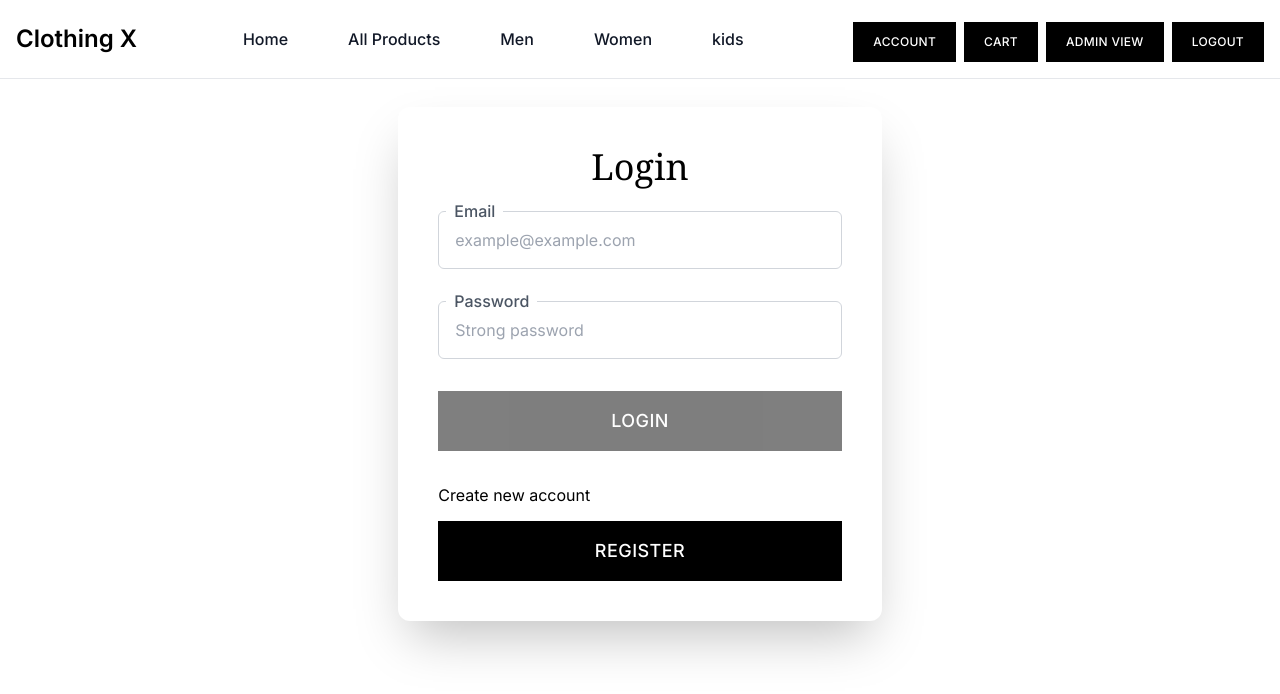
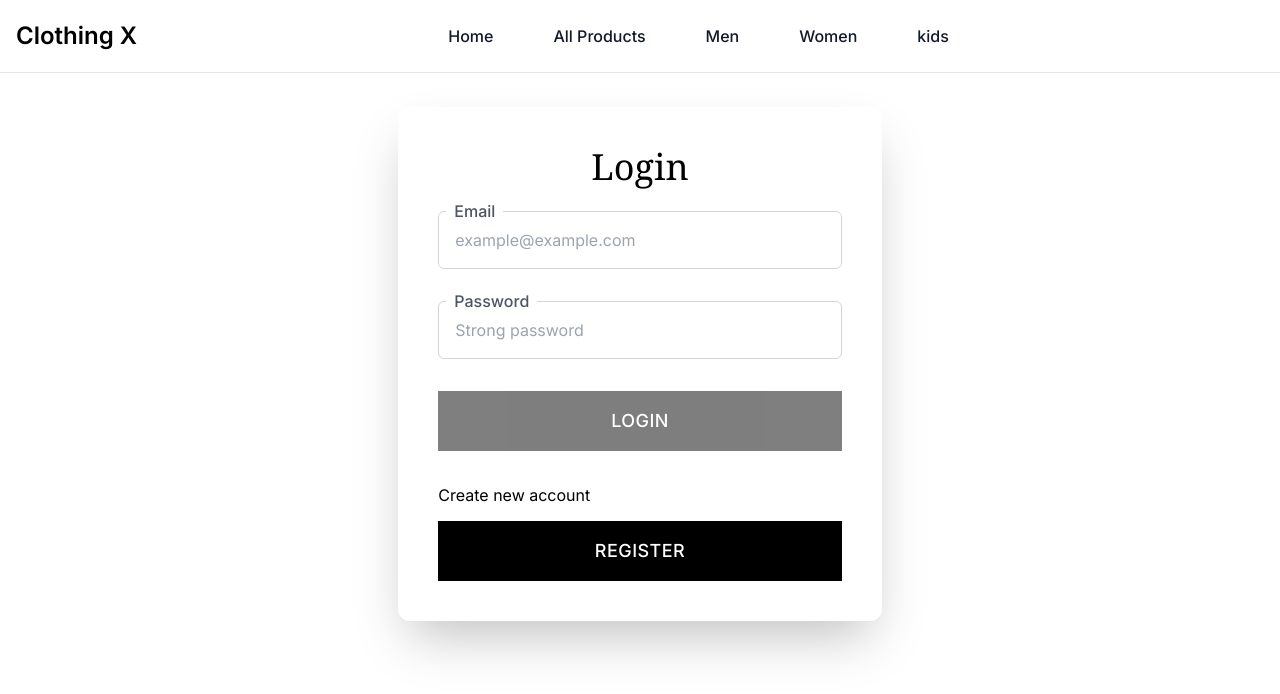
Before and after one commit to benroz3/e-commerce-clothes, a Next.js app: page /login in a window 1280 px wide. Shown: the top 694 px of the page. Built offline with nearby package versions, Linux system fonts and the light colour scheme.

Commit message:
created logout
created logout functionality, fixed navbar buttons and updated login page to prevent user from re-entering it after logging in

```diff
--- a/src/app/login/page.tsx
+++ b/src/app/login/page.tsx
@@ -1,14 +1,15 @@
 "use client";
-import { useState } from "react";
+import { useEffect, useState } from "react";
 import { useRouter } from "next/navigation";
-import { useDispatch } from "react-redux";
+import { useDispatch, useSelector } from "react-redux";
 import { toast } from "react-toastify";
 import Cookies from "js-cookie";
 import InputComponent from "@/components/InputComponent";
 import PageTransition from "@/components/PageTransition";
 import { loginFormControls } from "@/data/formControls";
 import { loginUser } from "@/utils/apiCalls";
-import { setUser } from "@/redux/slices/userSlice";
+import { setIsAuthUser, setUser } from "@/redux/slices/userSlice";
+import { RootState } from "@/utils/types";
 
 const Login = () => {
   const initialUser: { [key: string]: string } = {
@@ -19,6 +20,18 @@ const Login = () => {
   const router = useRouter();
   const dispatch = useDispatch();
   const [userData, setUserData] = useState(initialUser);
+
+  useEffect(() => {
+    if (Cookies.get("token") !== undefined) {
+      dispatch(setIsAuthUser(Cookies.get("token") !== undefined));
+      dispatch(setUser(JSON.parse(localStorage.getItem("user") || "")));
+    }
+  }, [Cookies]);
+
+  const { isAuthUser } = useSelector((state: RootState) => state.user);
+  useEffect(() => {
+    if (isAuthUser) router.push("/");
+  }, [isAuthUser, router]);
 
   const isUserValid = () => {
     return (
--- a/src/app/page.tsx
+++ b/src/app/page.tsx
@@ -1,18 +1,20 @@
 "use client";
 import { useEffect } from "react";
+import { useRouter } from "next/navigation";
 import { useDispatch } from "react-redux";
 import Cookies from "js-cookie";
 import PageTransition from "@/components/PageTransition";
 import { setIsAuthUser, setUser } from "@/redux/slices/userSlice";
 
 export default function Home() {
+  const router = useRouter();
   const dispatch = useDispatch();
 
   useEffect(() => {
     if (Cookies.get("token") !== undefined) {
       dispatch(setIsAuthUser(Cookies.get("token") !== undefined));
       dispatch(setUser(JSON.parse(localStorage.getItem("user") || "")));
-    }
+    } else router.push("/login");
   }, [Cookies]);
 
   return (
--- a/src/app/register/page.tsx
+++ b/src/app/register/page.tsx
@@ -1,12 +1,15 @@
 "use client";
-import { useState } from "react";
+import { useEffect, useState } from "react";
 import { useRouter } from "next/navigation";
+import { useDispatch } from "react-redux";
+import Cookies from "js-cookie";
 import { toast } from "react-toastify";
 import InputComponent from "@/components/InputComponent";
 import SelectComponent from "@/components/SelectComponent";
 import PageTransition from "@/components/PageTransition";
 import { registrationFormControls } from "@/data/formControls";
 import { registerNewUser } from "@/utils/apiCalls";
+import { setIsAuthUser, setUser } from "@/redux/slices/userSlice";
 
 const Register = () => {
   const isRegistered = false; //! dummy data
@@ -19,7 +22,15 @@ const Register = () => {
   };
 
   const router = useRouter();
+  const dispatch = useDispatch();
   const [newUser, setNewUser] = useState(initialUser);
+
+  useEffect(() => {
+    if (Cookies.get("token") !== undefined) {
+      dispatch(setIsAuthUser(Cookies.get("token") !== undefined));
+      dispatch(setUser(JSON.parse(localStorage.getItem("user") || "")));
+    }
+  }, [Cookies]);
 
   const isUserValid = () => {
     return (
--- a/src/components/Navbar.tsx
+++ b/src/components/Navbar.tsx
@@ -1,20 +1,28 @@
 "use client";
 import { Fragment } from "react";
+import { useRouter } from "next/navigation";
 import { useSelector, useDispatch } from "react-redux";
+import Cookies from "js-cookie";
 import NavItems from "./NavItems";
+import CommonModal from "./CommonModal";
 import { setShowNavModal } from "@/redux/slices/navModalSlice";
+import { removeUser } from "@/redux/slices/userSlice";
 import { RootState } from "@/utils/types";
-import CommonModal from "./CommonModal";
 
 const Navbar = () => {
   const isAdminView = false; //!dummy data
-  const isAuthUser = true; //!dummy data
-  const user = { role: "admin" }; //!dummy data
 
+  const router = useRouter();
   const dispatch = useDispatch();
-  const showNavModal = useSelector(
-    (state: RootState) => state.navModal.showNavModal
-  );
+  const { showNavModal } = useSelector((state: RootState) => state.navModal);
+  const { user, isAuthUser } = useSelector((state: RootState) => state.user);
+
+  const logoutHandler = () => {
+    Cookies.remove("token");
+    localStorage.clear();
+    dispatch(removeUser());
+    router.push("/login");
+  };
 
   return (
     <>
@@ -32,14 +40,14 @@ const Navbar = () => {
                 <button>Cart</button>
               </Fragment>
             ) : null}
-            {user.role === "admin" ? (
+            {user?.role === "admin" ? (
               isAdminView ? (
                 <button>Client View</button>
               ) : (
                 <button>Admin View</button>
               )
             ) : null}
-            {isAuthUser ? <button>Logout</button> : <button>Login</button>}
+            {isAuthUser && <button onClick={logoutHandler}>Logout</button>}
             <button
               data-collapse-toggle="navbar-sticky"
               type="button"
```
